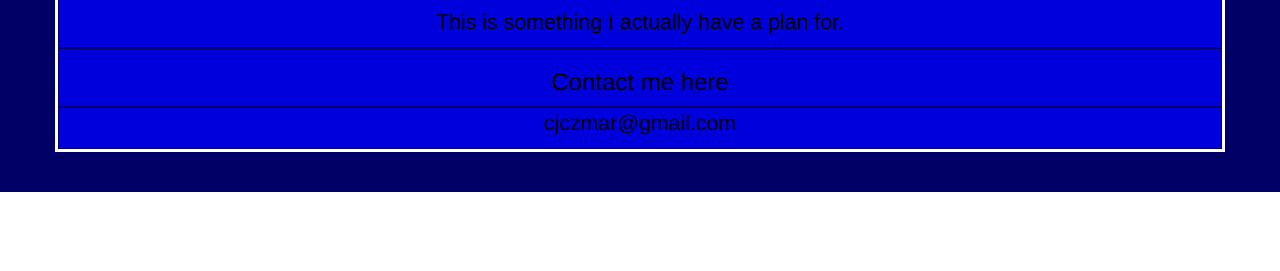
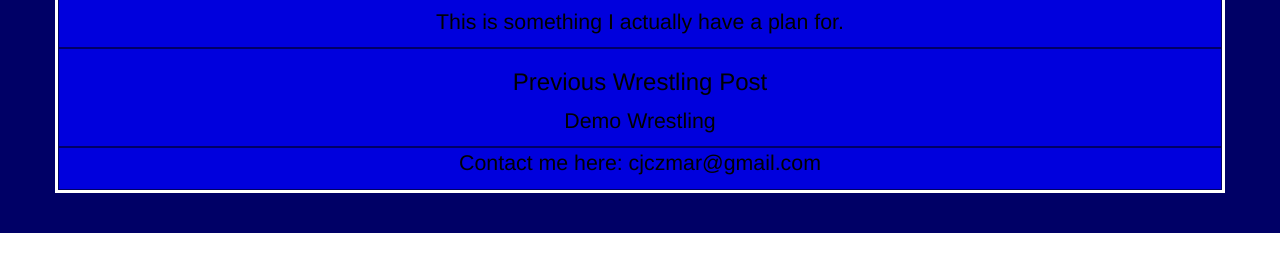
Before and after one commit to czmarc1/final, a plain HTML site: page wrestle.html in a window 1280 px wide. Shown: the part 297-568 px from the top of the page. Drawn offline with nearby package versions, Linux system fonts and the light colour scheme.

Commit message:
Update wrestle.html

```diff
--- a/wrestle.html
+++ b/wrestle.html
@@ -25,7 +25,7 @@
         color:#fff;
     }
     a:visited{
-        color:#aa0000;
+        color:#000099;
     }
     a:active{
         color:#dd0000;
@@ -84,11 +84,12 @@
     </div>
     <div class="row">
         <aside class="col-md-12">
-            <h3>Contact me here</h3>
+            <h3>Previous Wrestling Post</h3>
+            <a href="http://czmarc1.github.io/final/demos/demowrestle.html"><p>Demo Wrestling<p></a>
         </aside>
     </div>
     <div class="row">
-        <footer class="col-md-12"><p>cjczmar@gmail.com</p></footer>
+        <footer class="col-md-12"><p>Contact me here: cjczmar@gmail.com</p></footer>
     </div>
 </div>
 </div>
```
